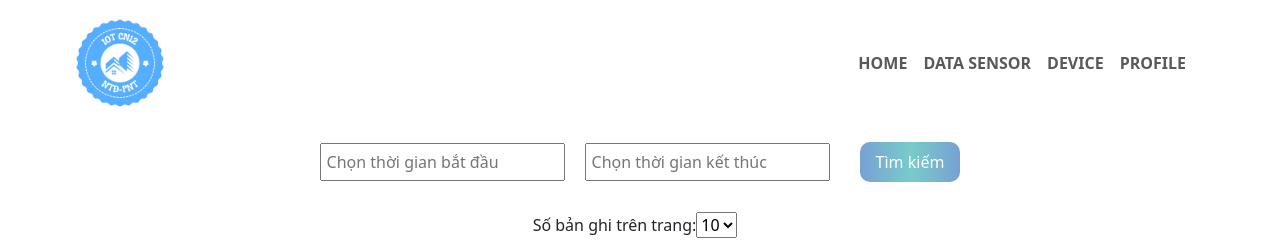
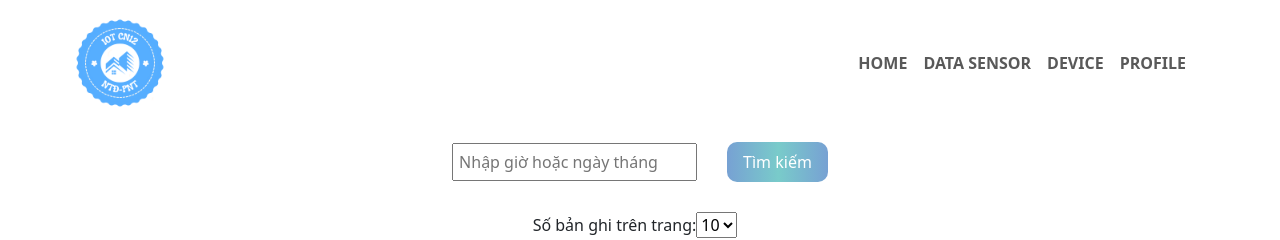
Before and after one commit to ThangPtit193/IOT_FE, a React (Create React App) app: page /device in a window 1280 px wide. Shown: the top 240 px of the page. Built offline with nearby package versions, Linux system fonts and the light colour scheme; no server answers.

Commit message:
update code

```diff
--- a/src/data/helper/index.ts
+++ b/src/data/helper/index.ts
@@ -19,3 +19,8 @@ export const convertToVietnamTime = (utcDate: string) => {
 
   return `${timePart} ${datePart}`.replace(/\//g, '/');
 };
+export const convertDateInput = (dateString: string) => {
+  const [day, month, yearAndTime] = dateString.split('/');
+  const [year, time] = yearAndTime.split(' ');
+  return `${month}/${day}/${year} ${time}`;
+};
--- a/src/pages/DetailDevice/index.tsx
+++ b/src/pages/DetailDevice/index.tsx
@@ -2,44 +2,42 @@ import React, { useState, useEffect } from 'react';
 import DatePicker from 'react-datepicker';
 import 'react-datepicker/dist/react-datepicker.css';
 import { getDeviceByTime } from '../../data/repositories/api';
-import { convertToVietnamTime } from '../../data/helper';
+import { convertDateInput, convertToVietnamTime } from '../../data/helper';
 
 const Device: React.FC = () => {
 
-    const [startDateTime, setStartDateTime] = useState<Date | null>(null);
-    const [endDateTime, setEndDateTime] = useState<Date | null>(null);
     const [filteredData, setFilteredData] = useState<any[]>([]); // Dữ liệu đã lọc để hiển thị
     const [page, setPage] = useState<string>('1'); // Trang hiện tại
     const [pageSize, setPageSize] = useState<string>('10'); // Kích thước trang
     const [totalCount, setTotalCount] = useState<number>(0); // Tổng số bản ghi
-    const [startInput, setStartInput] = useState<Date | null>(null);
-    const [endInput, setEndInput] = useState<Date | null>(null);
-
+    const [startInput, setStartInput] = useState<string>('');
+    const [startBE, setStartBe] = useState<string>('')
 
     useEffect(() => {
         const fetchFirst = async () => {
             try {
                 const resAll = await getDeviceByTime({
-                    startTime: startDateTime ? startDateTime.toISOString() : '',
-                    endTime: endDateTime ? endDateTime.toISOString() : '',
+                    startTime: startInput ? startInput : '',
+                    endTime: startInput ? startInput : '',
                     page: '',
                     pageSize: '',
                 });
                 setTotalCount(resAll.data.length); // Lưu tổng số bản ghi vào state totalCount
-                // console.log("total", resAll.data.length);
+                console.log("total", resAll.data.length);
             } catch (error) {
                 console.error('Lỗi khi lấy dữ liệu:', error);
             }
         }
         fetchFirst();
-    },[startDateTime, endDateTime])
+    },[startInput])
 
     useEffect(() => {
         const fetchData = async () => {
             try {
                 const result = await getDeviceByTime({
-                    startTime: startDateTime ? startDateTime.toISOString() : '',
-                    endTime: endDateTime ? endDateTime.toISOString() : '',
+
+                    startTime: startInput ? startInput : '',
+                    endTime: startInput ? startInput : '',
                     page: page,
                     pageSize: pageSize,
                 });
@@ -51,11 +49,11 @@ const Device: React.FC = () => {
         };
 
         fetchData();
-    }, [page, pageSize, startDateTime, endDateTime]);
+    }, [page, pageSize, startInput]);
 
     const handleSearch = () => {
-        setStartDateTime(startInput)
-        setEndDateTime(endInput);
+        if(!startBE) return;
+        setStartInput(startBE);
     };
 
     const changePageSize = (e:React.ChangeEvent<HTMLSelectElement> ) => {
@@ -68,26 +66,12 @@ const Device: React.FC = () => {
     return (
         <div className="container-fluid">
             <div className="filter-section">
-                <DatePicker
-                    selected={startInput}
-                    onChange={(date) => setStartInput(date)}
-                    showTimeSelect
-                    timeFormat="HH:mm:ss"
-                    timeIntervals={1}
-                    dateFormat="dd/MM/yyyy HH:mm:ss"
-                    timeCaption="Giờ"
-                    placeholderText="Chọn thời gian bắt đầu"
-                />
-                <DatePicker
-                    selected={endInput}
-                    onChange={(date) => setEndInput(date)}
-                    showTimeSelect
-                    timeFormat="HH:mm:ss"
-                    timeIntervals={1}
-                    dateFormat="dd/MM/yyyy HH:mm:ss"
-                    timeCaption="Giờ"
-                    placeholderText="Chọn thời gian kết thúc"
-                />
+            <input
+                type="text"
+                value={startBE}
+                onChange={(e) => setStartBe(e.target.value)}
+                placeholder="Nhập giờ hoặc ngày tháng"
+            />
                 <button
                     className="filter-button"
                     onClick={handleSearch}
```
